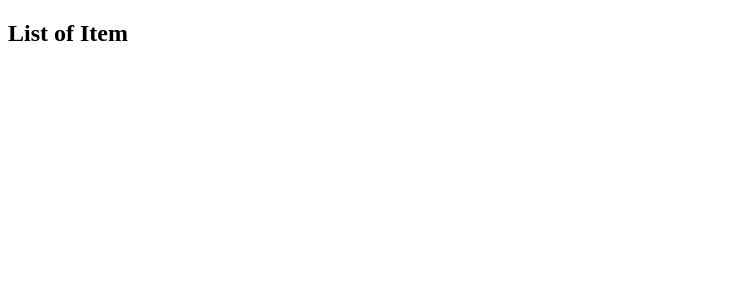
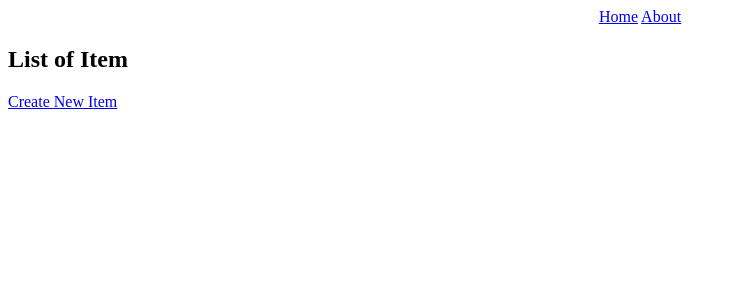
Before and after one commit to thenils/ecolab, a Django app: page /compare/ in a window 1280 px wide. Shown: the top 300 px of the page, without its empty margins (0-737 px from the left). Run offline with Django 3.2, Linux system fonts and the light colour scheme; data that the repository does not hold is empty.

Commit message:
Added List,Update,Create,Delete Views

```diff
--- a/compare/templates/compare/list_view.html
+++ b/compare/templates/compare/list_view.html
@@ -1,12 +1,13 @@
-<!DOCTYPE html>
-<html>
-<head>
-	<title>Compare</title>
-</head>
-<body>
+
+{% extends 'home/base.html' %}
+{% block content %}
 	<h2>List of Item</h2>
-	{% for item in items %}
-		<a href="#">{{ item.product_name}}</a>
-	{% endfor %}
-</body>
-</html>
+	<div>
+		{% for item in items %}
+			<ul>
+				<li><a href="{% url 'detail-item' item.id %}">{{ item.product_name}}</a></li>
+			</ul>
+		{% endfor %}
+	</div>
+	<a href="{% url 'new-item' %}">Create New Item</a>
+{% endblock %}
--- a/compare/urls.py
+++ b/compare/urls.py
@@ -1,9 +1,12 @@
 from django.urls import path, include
 from . import views
-from .views import ItemListView
+from .views import ItemListView, ItemCreateView, ItemUpdateView, ItemDetailView, DeleteItem
 
 urlpatterns = [
-    path('', ItemListView.as_view()),
-
+    path('', ItemListView.as_view(), name="list-home"),
+    path('item/new/', ItemCreateView.as_view(), name="new-item" ),
+    path('item/<int:pk>/update', ItemUpdateView.as_view(), name='update-item'),
+    path('item/<int:pk>/',ItemDetailView.as_view(),name='detail-item'),
+    path('item/<int:pk>/delete/', DeleteItem.as_view(), name='delete-item')
     # path('', include('compare.urls'))
 ]
--- a/compare/views.py
+++ b/compare/views.py
@@ -1,6 +1,10 @@
-from django.shortcuts import render
+from django.shortcuts import render, redirect, get_object_or_404
 from .models import Item
-from django.views.generic import ListView
+from django.urls import reverse, reverse_lazy
+from django.views.generic import ListView, CreateView, UpdateView, DetailView, DeleteView
+
+#only required if u use get or post method to update quary
+from .form import itemForm
 
 # Create your views here.
 def home(request):
@@ -14,3 +18,44 @@ class ItemListView(ListView):
 	model = Item
 	template_name = 'compare/list_view.html'
 	context_object_name='items'
+
+class ItemDetailView(DetailView):
+	model = Item
+
+
+
+class ItemCreateView(CreateView):
+	model = Item
+	fields = ['product', 'product_name', 'label', 'product_price']
+
+	def get_success_url(self):
+		return reverse('list-home')
+
+class DeleteItem(DeleteView):
+	model = Item
+	def get_success_url(self):
+		return reverse('list-home')
+
+class ItemUpdateView(UpdateView):
+	model = Item
+	fields = ['product', 'product_name', 'label', 'product_price']
+	def get_success_url(self):
+		return reverse('list-home')
+		#update item using get and post method
+	# template_name = 'compare/item_form.html'
+	# success_url = 'list-home'
+
+	# def get(self, request, pk):
+	# 	item = get_object_or_404(Item, pk=pk)
+	# 	form = itemForm(instance= Item )
+	# 	ctx = { 'form':form }
+	# 	return render(request, self.template_name, ctx)
+
+	# def post(self, request, pk):
+	# 	item = get_object_or_404(Item, pk=pk)
+	# 	form = itemForm(request.POST, instance = item)
+	# 	if not form.is_valid():
+	# 		ctx = { 'form': form }
+	# 		return render(request, self.template_name, ctx)
+	# 	form.save()
+	# 	return redirect(self.success_url)
--- a/ecolab/settings.py
+++ b/ecolab/settings.py
@@ -35,6 +35,7 @@ INSTALLED_APPS = [
     #installed app
     'home',
     'compare',
+    'crispy_forms',
 
     'django.contrib.admin',
     'django.contrib.auth',
--- /dev/null
+++ b/home/templates/home/base.html
@@ -0,0 +1,33 @@
+<!DOCTYPE html>
+<html>
+<head>
+
+	<meta charset="utf-8">
+	<meta name="viewport" content="width=device-width, initial-scale=1, shrink-to-fit=no">
+
+</head>
+<body>
+	<div>
+		<header>
+		<center>
+			<nav>
+				<a href="{% url 'home' %}">Home</a>
+				<a href="#">About</a>
+			</nav>
+		</center>
+		</header>
+	</div>
+	<div>
+		<main role="main" class="container">
+			<div>
+				{% block content %}{% endblock %}
+			</div>
+		</main>
+	</div>
+	<div>
+		<footer>
+
+		</footer>
+	</div>
+</body>
+</html>
```
Also changed, not shown: compare/form.py (added, +7 -0 lines), compare/templates/compare/item_confirm_delete.html (added, +17 -0 lines), compare/templates/compare/item_detail.html (added, +13 -0 lines), compare/templates/compare/item_form.html (added, +18 -0 lines), home/templates/home/main.html (+4 -9 lines).
